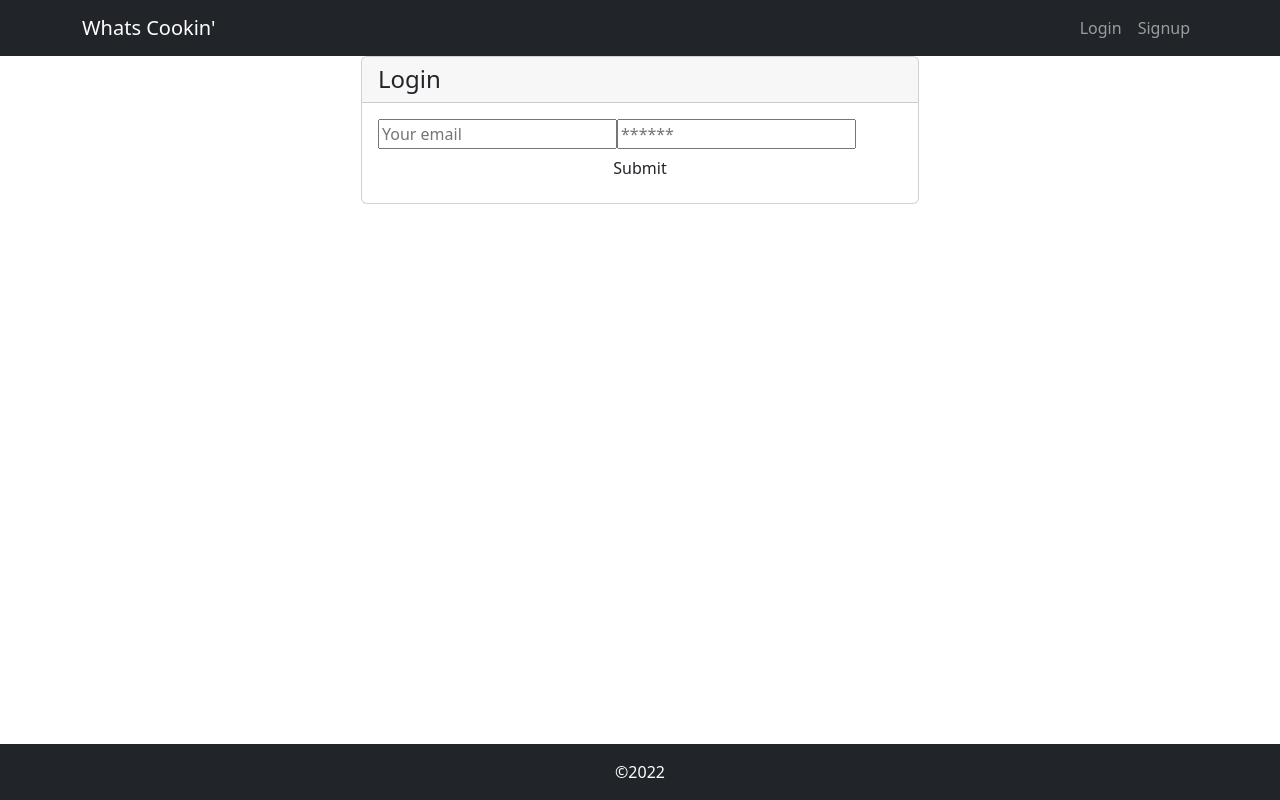
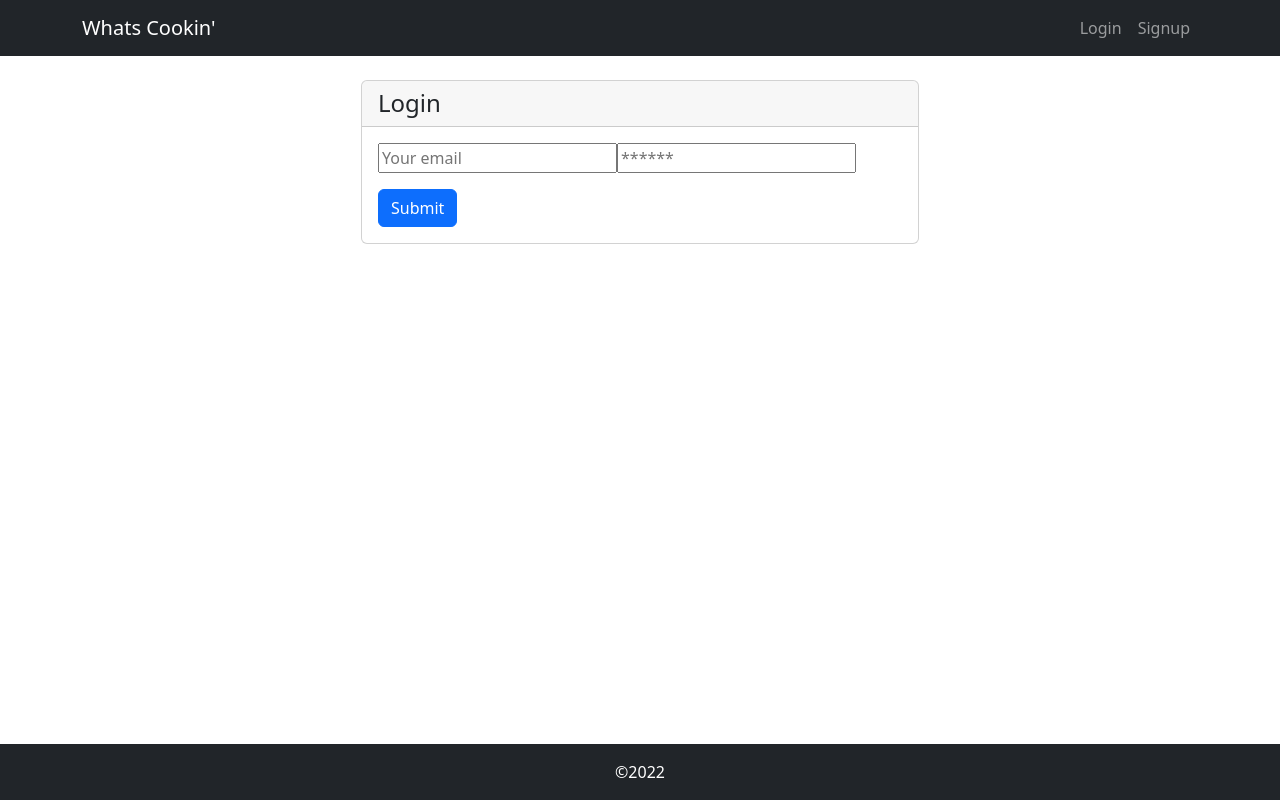
Before and after one commit to ryanraposo/whatscookin, a React (Create React App) app in the folder client/: page /login in a window 1280 px wide. Built offline with nearby package versions, Linux system fonts and the light colour scheme; the HTML template or start-up script is replaced by a standard one.

Commit message:
style auth forms

```diff
--- a/client/src/pages/Login.js
+++ b/client/src/pages/Login.js
@@ -2,6 +2,8 @@ import { useState } from 'react';
 import { useMutation } from '@apollo/client';
 import { LOGIN_USER } from '../utils/mutations';
 import Auth from '../utils/auth';
+
+import Button from 'react-bootstrap/Button';
 
 
 const Login = (props) => {
@@ -32,12 +34,12 @@ const Login = (props) => {
   };
 
   return (
-    <main className='d-flex flex-row justify-content-center mb-4'>
+    <main className='d-flex flex-row justify-content-center mb-4 mt-4'>
       <div className='col-12 col-md-6'>
         <div className='card'>
           <h4 className='card-header'>Login</h4>
           <div className='card-body'>
-            <form onSubmit={handleFormSubmit}>
+            <form className="auth-form" onSubmit={handleFormSubmit}>
               <input
                 className='form-input'
                 placeholder='Your email'
@@ -56,9 +58,8 @@ const Login = (props) => {
                 value={formState.password}
                 onChange={handleChange}
               />
-              <button className='btn d-block w-100' type='submit'>
-                Submit
-              </button>
+              <br/>
+              <Button className="mt-3" variant="primary" type="submit">Submit</Button>
             </form>
             {error && <div>Login failed</div>}
           </div>
--- a/client/src/pages/Signup.js
+++ b/client/src/pages/Signup.js
@@ -2,6 +2,8 @@ import { useState } from 'react';
 import { useMutation } from '@apollo/client';
 import { ADD_USER } from '../utils/mutations';
 import Auth from '../utils/auth';
+
+import Button from 'react-bootstrap/Button';
 
 
 const Signup = () => {
@@ -32,7 +34,7 @@ const Signup = () => {
   };
 
   return (
-    <main className='flex-row justify-center mb-4'>
+    <main className='d-flex flex-row justify-content-center mb-4 mt-4'>
       <div className='col-12 col-md-6'>
         <div className='card'>
           <h4 className='card-header'>Sign Up</h4>
@@ -65,9 +67,8 @@ const Signup = () => {
                 value={formState.password}
                 onChange={handleChange}
               />
-              <button className='btn d-block w-100' type='submit'>
-                Submit
-              </button>
+              <br/>
+              <Button className="mt-3" variant="primary" type="submit">Submit</Button>
             </form>
             {error && <div>Sign up failed</div>}
           </div>
```
